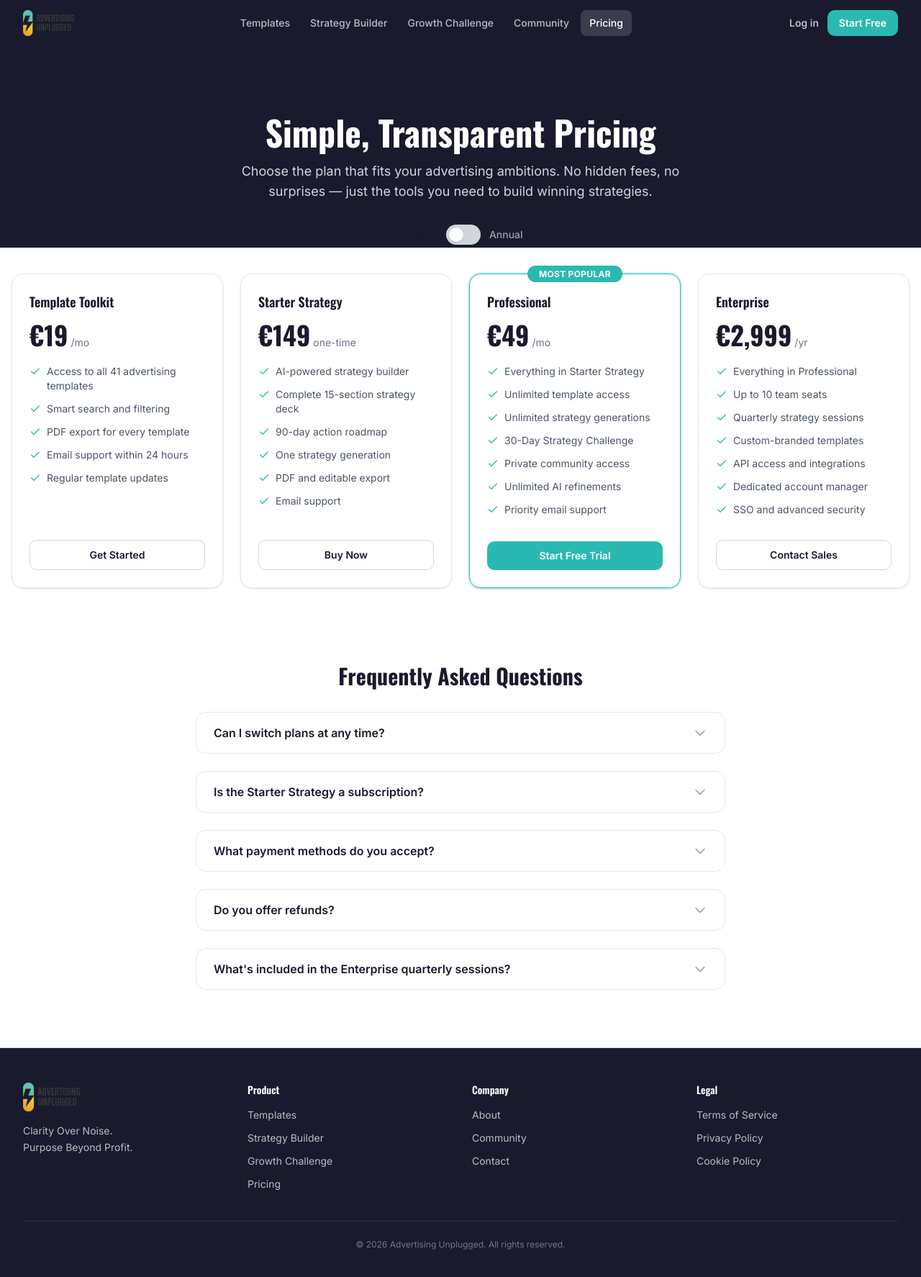
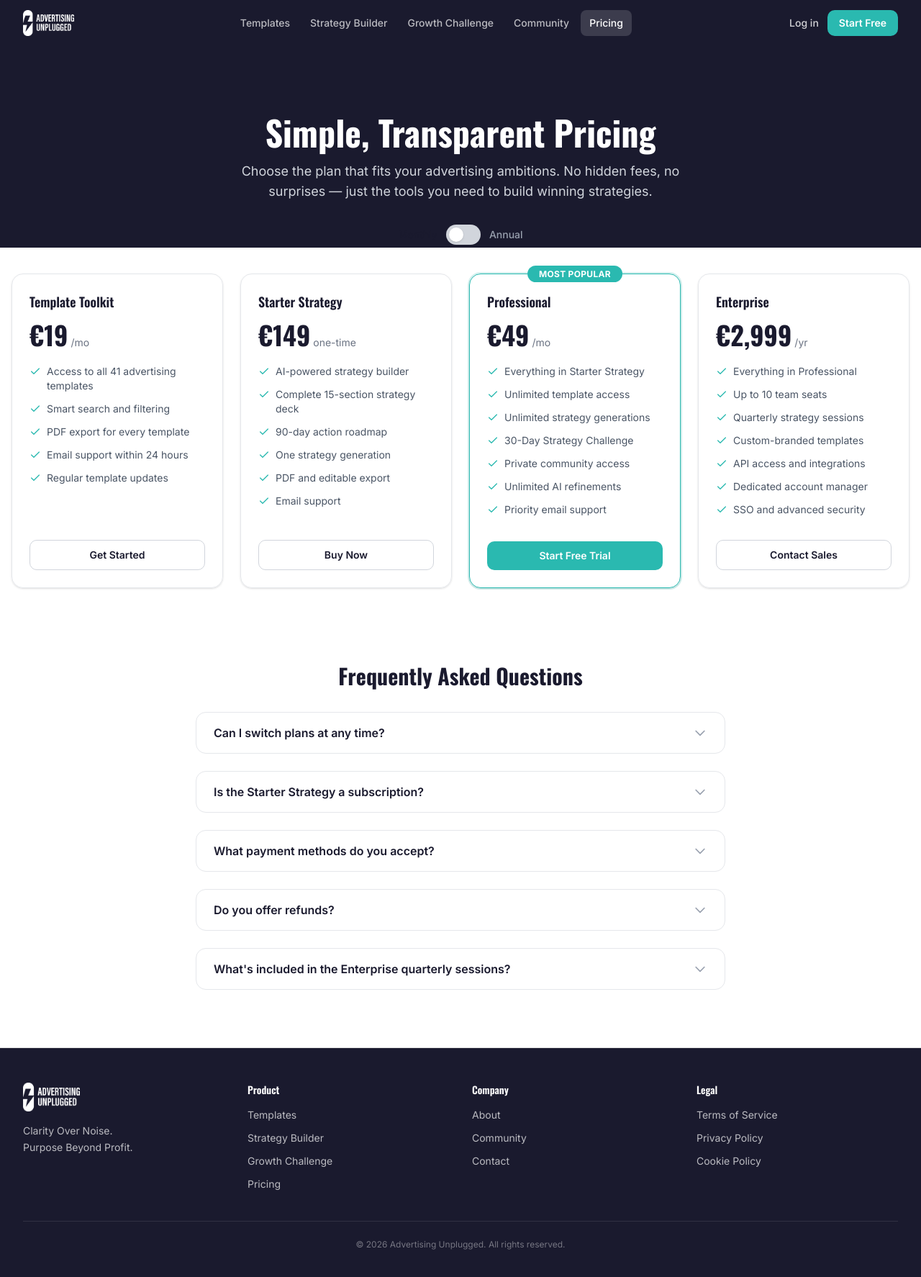
Before and after one commit to gabrielrmd/eyecandy-app, a Next.js app: page /pricing in a window 1280 px wide. Shown: the top 1774 px of the page at 72% size. Built offline with nearby package versions, Linux system fonts and the light colour scheme.

Commit message:
fix: make logo white on dark navbar and footer backgrounds
Use brightness-0 invert CSS filter to render the dark logo as white
on the navy navbar and footer.

Co-Authored-By: Claude Opus 4.6 (1M context) <noreply@anthropic.com>

```diff
--- a/src/components/layout/footer.tsx
+++ b/src/components/layout/footer.tsx
@@ -29,7 +29,7 @@ export function Footer() {
             <img
               src="/brand/au-logo.png"
               alt="Advertising Unplugged"
-              className="mb-4 h-10 w-auto"
+              className="mb-4 h-10 w-auto brightness-0 invert"
             />
             <p className="text-sm leading-relaxed">
               Clarity Over Noise.
--- a/src/components/layout/navbar.tsx
+++ b/src/components/layout/navbar.tsx
@@ -34,7 +34,7 @@ export function Navbar() {
           <img
             src="/brand/au-logo.png"
             alt="Advertising Unplugged"
-            className="h-9 w-auto"
+            className="h-9 w-auto brightness-0 invert"
           />
         </Link>
 
```
